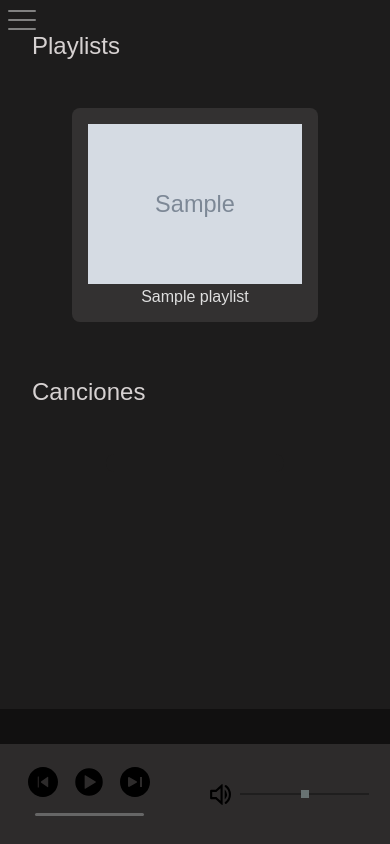
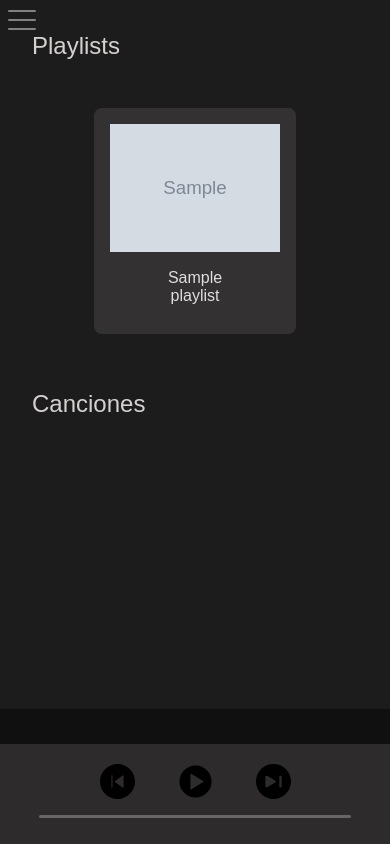
Before and after one commit to DiazD-2133/spotymine, a Django app: page / in a window 390 px wide. Run offline with Django 4.2, Linux system fonts and the light colour scheme; tables that the repository leaves empty hold one stand-in row (Sample ...); some web fonts are replaced.

Commit message:
make media player visibility better for mobile device

```diff
--- a/static/css/responsive.css
+++ b/static/css/responsive.css
@@ -94,6 +94,41 @@
   .see-more a {
     margin: 2.5rem;
   }
+
+  /* Media Player */
+  .media-player {
+    display: block;
+  }
+
+  .main-song-controls {
+    height: 35px;
+    width: 60%;
+    display: flex;
+    justify-content: space-around;
+  }
+
+  .music-player-container {
+    width: 100%;
+    margin: 20px auto;
+  }
+
+  .time-container {
+    display: inline;
+    text-align: center;
+    margin: 5px;
+  }
+
+  .time-left {
+    margin: 20px auto;
+  }
+
+  .divisor.active {
+    visibility: visible;
+  }
+
+  .vol-disable {
+    display: none;
+  }
 }
 
 /* Sidebar song */
--- a/static/css/style.css
+++ b/static/css/style.css
@@ -166,17 +166,18 @@
 }
 
 .playlist img {
-  height: 10rem;
+  max-height: 8rem;
 }
 
 .song img {
-  height: 6rem;
+  height: 7rem;
 }
 
 .card h4 {
   width: 8rem;
   color: #dfdfdf;
   overflow: hidden;
+  padding: 0.8rem;
   text-overflow: ellipsis;
   display: -webkit-box;
   -webkit-line-clamp: 2; /* number of lines to show */
--- a/static/scripts/index.js
+++ b/static/scripts/index.js
@@ -1,6 +1,7 @@
 const sideBar = document.querySelector(".sidenav"),
   audio = document.querySelector("audio"),
   songLength = document.getElementById("SongLength"),
+  divisor = document.querySelector(".divisor"),
   volIcon = document.getElementById("vol"),
   volume = document.getElementById("volume-slider"),
   songs = document.querySelectorAll(".get-music"),
@@ -252,6 +253,7 @@ for (let i = 0; i < songs.length; i++) {
 
   // Show and hidde plus circle
   songs[i].addEventListener("mouseover", () => {
+    divisor.classList.add("active");
     addSong[i].classList.remove("hidden");
   });
 
@@ -306,6 +308,8 @@ for (let i = 0; i < playlistObjets.length; i++) {
     navMenu.classList.toggle("active");
     navMenu.nextElementSibling.classList.toggle("active");
 
+    divisor.classList.add("active");
+
     songElements = [];
 
     onPlayList = myPlayLists[i].songs;
--- a/templates/audios/base.html
+++ b/templates/audios/base.html
@@ -119,11 +119,12 @@
         </div>
         <div class="time-container">
           <span class="time-left" id="CurrentSongTime"></span>
+          <span class="divisor"> / </span>
           <span class="time-lef" id="SongLength"></span>
         </div>
         <audio controls preload="metadata" src=""></audio>
       </div>
-      <div class="volume-controls">
+      <div class="volume-controls vol-disable">
         <img
           src="{% static 'img/mediaPlayer/volume.svg' %}"
           alt=""
```
Also changed, not shown: other parts of static/css/style.css (+4 -0 lines).
